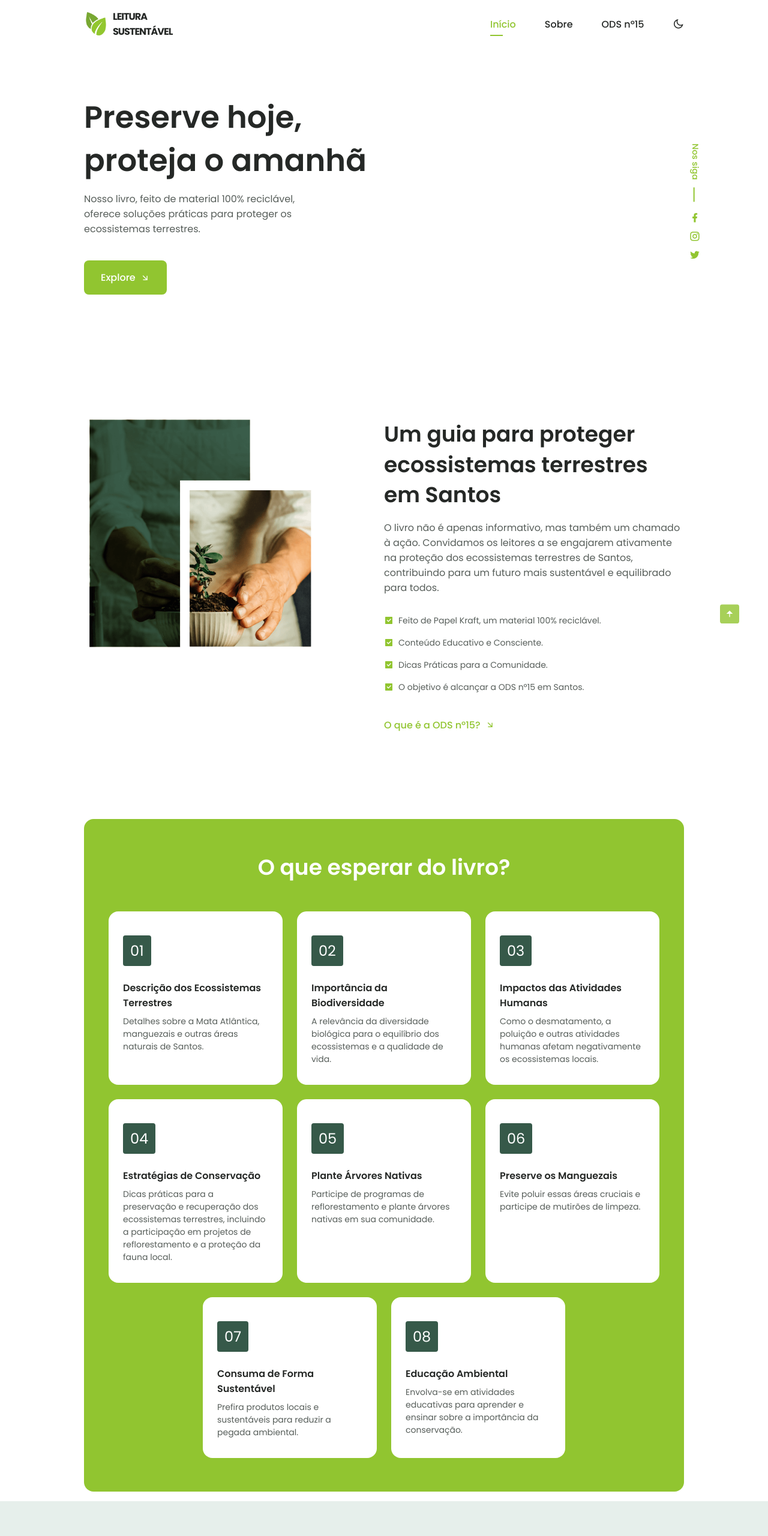
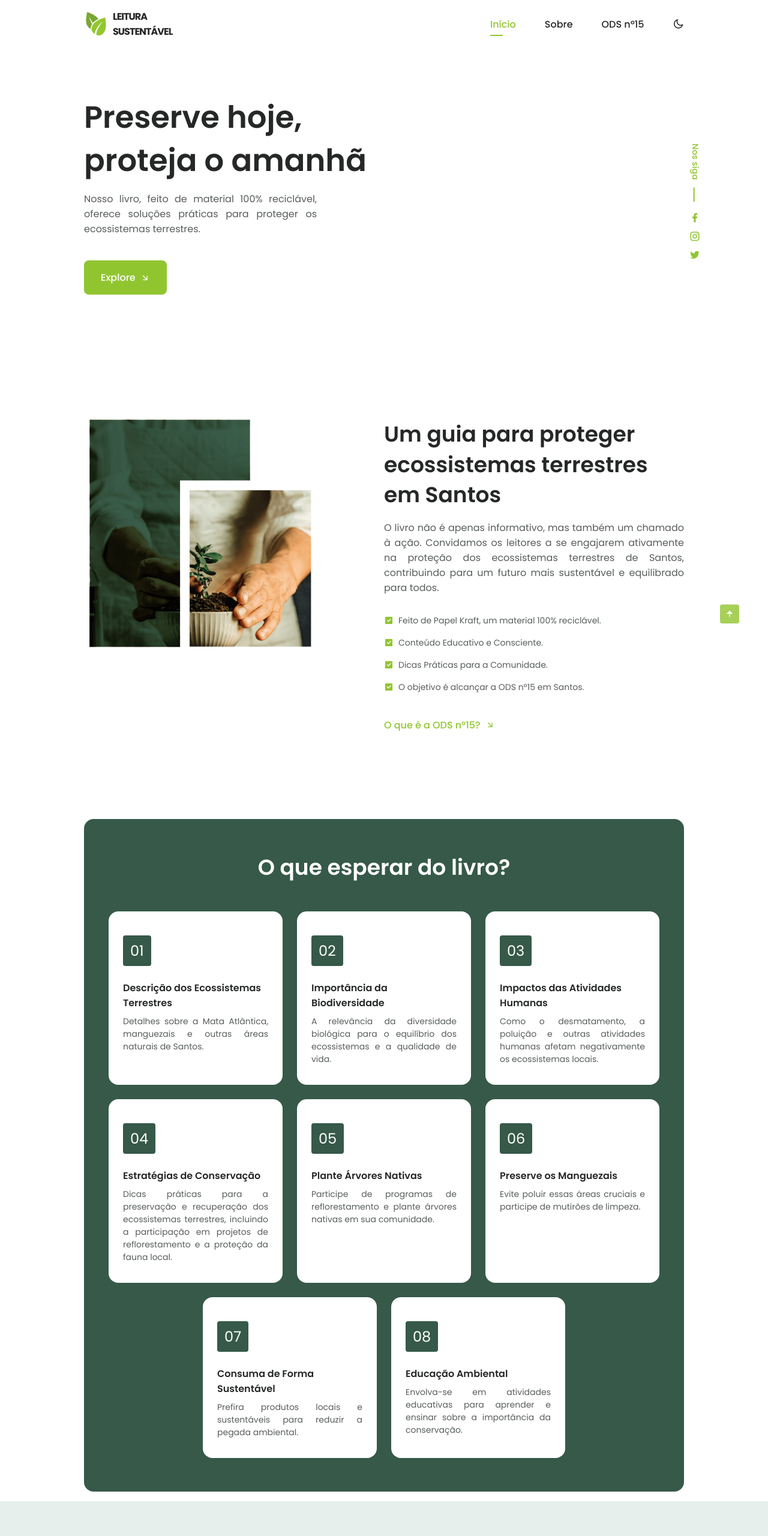
Before and after one commit to Bernardons04/ods15-a3, a plain HTML site: page index.html in a window 1280 px wide. Shown: the top 2560 px of the page at 60% size. Drawn offline with nearby package versions, Linux system fonts and the light colour scheme.

Commit message:
Update styles.css

```diff
--- a/assets/css/styles.css
+++ b/assets/css/styles.css
@@ -344,6 +344,7 @@ the website, in dark theme
 
 .home__description{
   margin-bottom: var(--mb-2-5);
+  text-align: justify;
 }
 
 .home__social{
@@ -445,6 +446,7 @@ the website, in dark theme
 
 .about__description{
   margin-bottom: var(--mb-2);
+  text-align: justify;
 }
 
 .about__details{
@@ -467,7 +469,7 @@ the website, in dark theme
 
 /*=============== STEPS ===============*/
 .steps__bg{
-  background-color: var(--first-color);
+  background-color: var(--first-color-alt);
   padding: 3rem 2rem 2rem;
   border-radius: 1rem;
 }
@@ -511,6 +513,7 @@ the website, in dark theme
 
 .steps__card-description{
   font-size: var(--small-font-size);
+  text-align: justify;
 }
 
 .steps__card:hover .steps__card-number{
@@ -619,6 +622,10 @@ the website, in dark theme
   width: 1000px;
   margin: 0 auto;
   margin-bottom: 2rem;
+}
+
+.questions__objective {
+  text-align: justify;
 }
 
 .questions__title {
```
